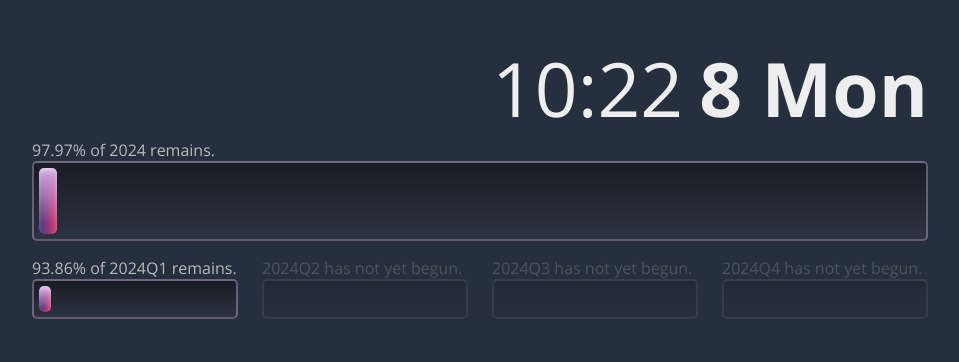
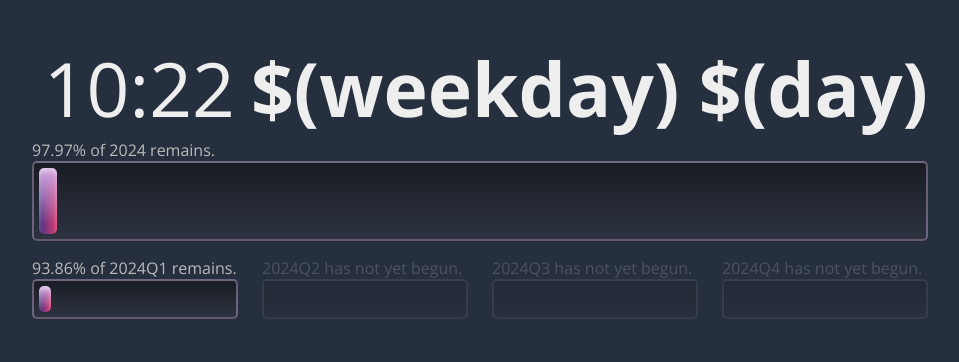
Before and after one commit to mikewest/progress, a plain HTML site: page index.html in a window 1280 px wide. Shown: the part 202-564 px from the top of the page, without its empty margins (160-1119 px from the left). Drawn offline with nearby package versions, Linux system fonts and the light colour scheme.

Commit message:
Update index.html

```diff
--- a/index.html
+++ b/index.html
@@ -140,7 +140,9 @@
       document.querySelector("#time").innerText = (new Intl.DateTimeFormat(undefined, { hour: "numeric", minute: "numeric", hour12: false })).format(now);
 
       // Date
-      document.querySelector("#date").innerText = new Intl.DateTimeFormat(undefined, { weekday: "short", day: "numeric" }).format(now);
+      const weekday = new Intl.DateTimeFormat(undefined, { weekday: "short" }).format(now);
+      const day = new Intl.DateTimeFormat(undefined, { day: "numeric" }).format(now);
+      document.querySelector("#date").innerText = `$(weekday) $(day)`;
 
       // Percentages
       const EoQ = [
```
